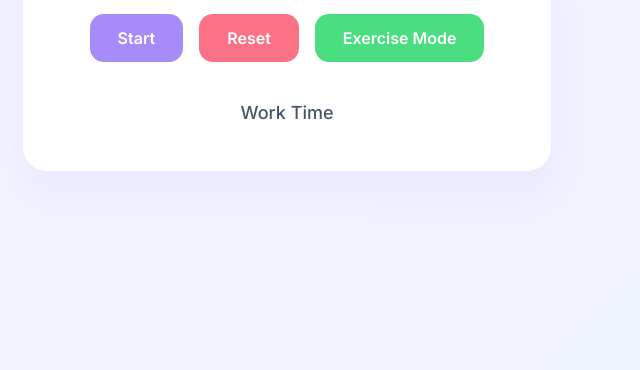
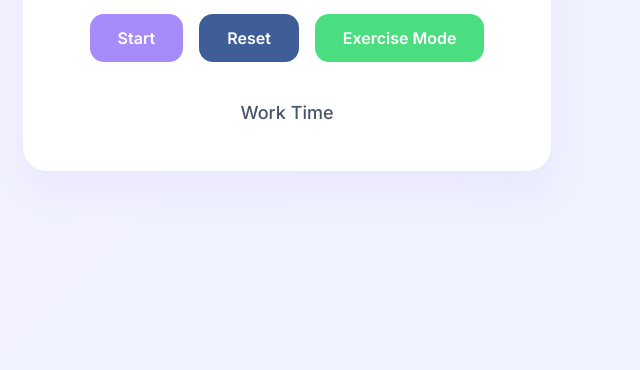
Before and after one commit to web3amyp/BYOA-Pomodoro, a plain HTML site: page index.html in a window 1280 px wide. Shown: the part 462-832 px from the top of the page, without its empty margins (353-993 px from the left). Drawn offline with Linux system fonts and the light colour scheme.

Commit message:
Update danger color in CSS variables

```diff
--- a/styles.css
+++ b/styles.css
@@ -2,7 +2,7 @@
     --color-background: #F5F3FF;
     --color-primary: #A78BFA;
     --color-primary-hover: #8B5CF6;
-    --color-danger: #FB7185;
+    --color-danger: #3f5e97;
     --color-danger-hover: #F43F5E;
     --color-work: #94A3B8;
     --color-work-hover: #64748B;
```
